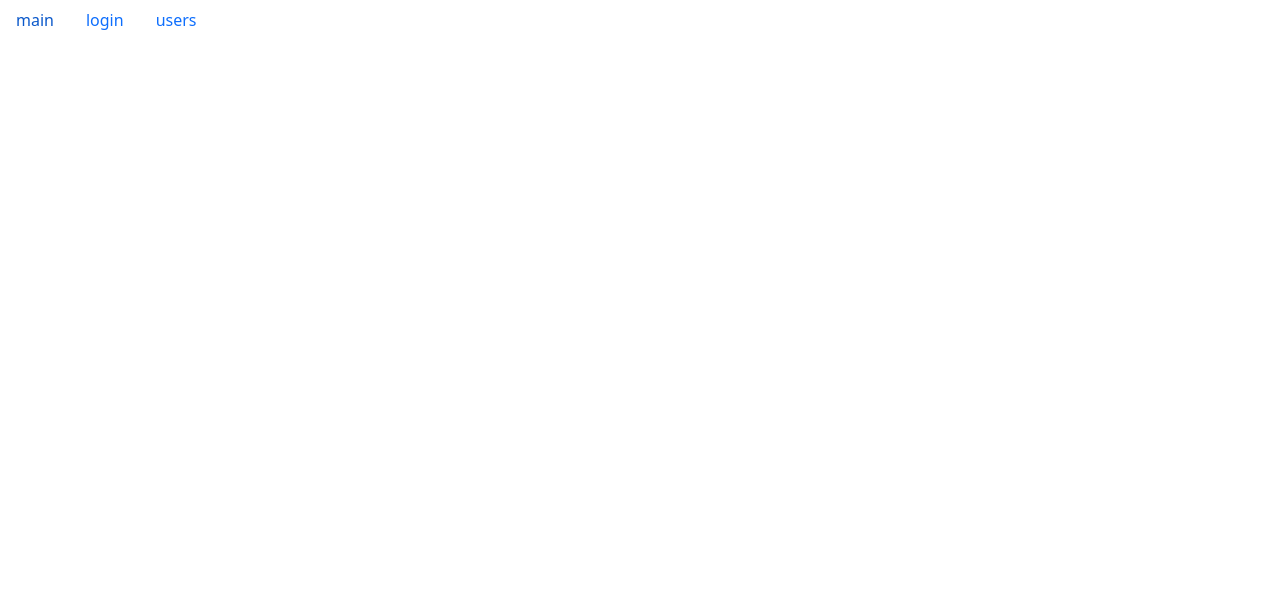
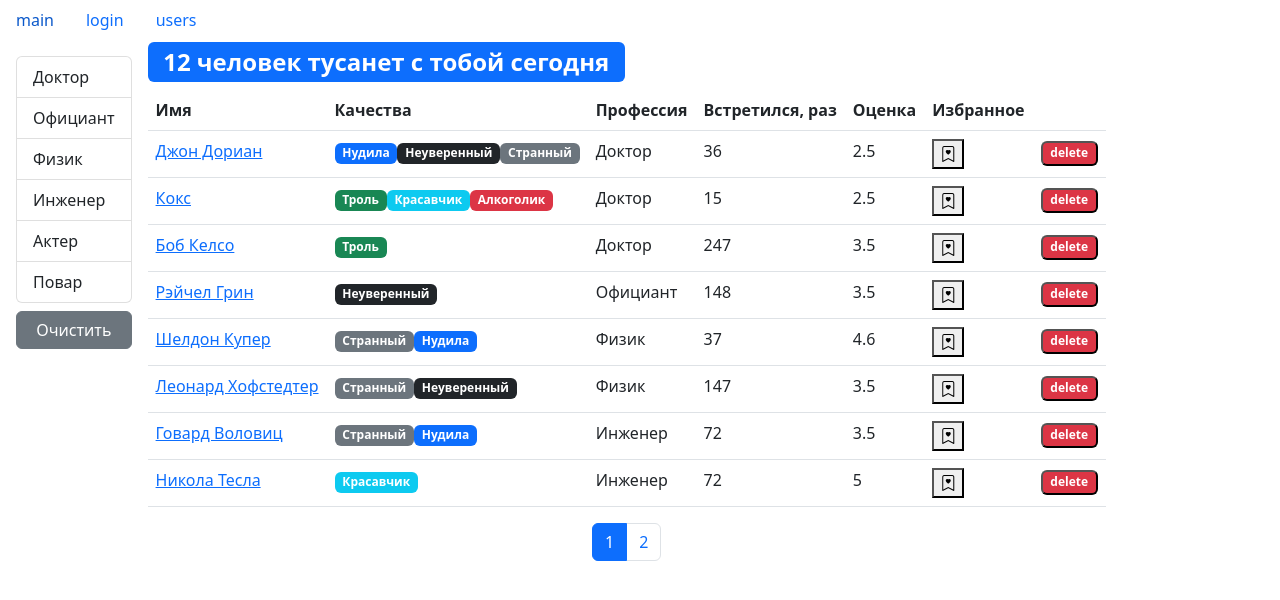
Before and after one commit to VeneraKam/fast-company, a React (Create React App) app: page / in a window 1280 px wide. Shown: the top 600 px of the page. Built offline with nearby package versions, Linux system fonts and the light colour scheme.

Commit message:
seventh commit

```diff
--- a/src/App.js
+++ b/src/App.js
@@ -13,7 +13,7 @@ function App() {
                 <Route path="/main" component={Main} />
                 <Route path="/login" component={Login} />
                 <Route path="/users/:userId?" component={Users} />
-                <Route path="/users" component={Users} />
+                <Route path="/" component={Users} />
             </Switch>
         </div>
     );
```
